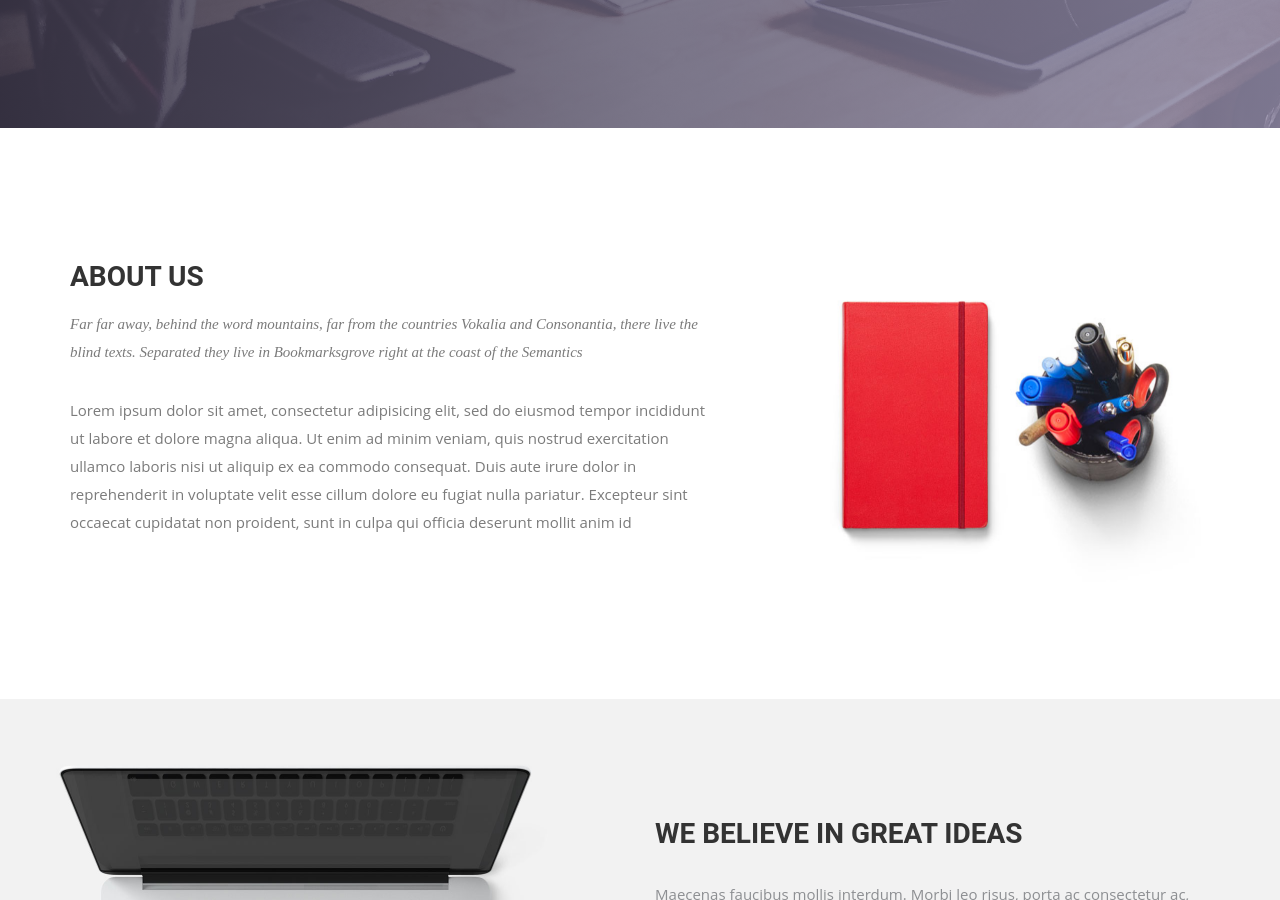
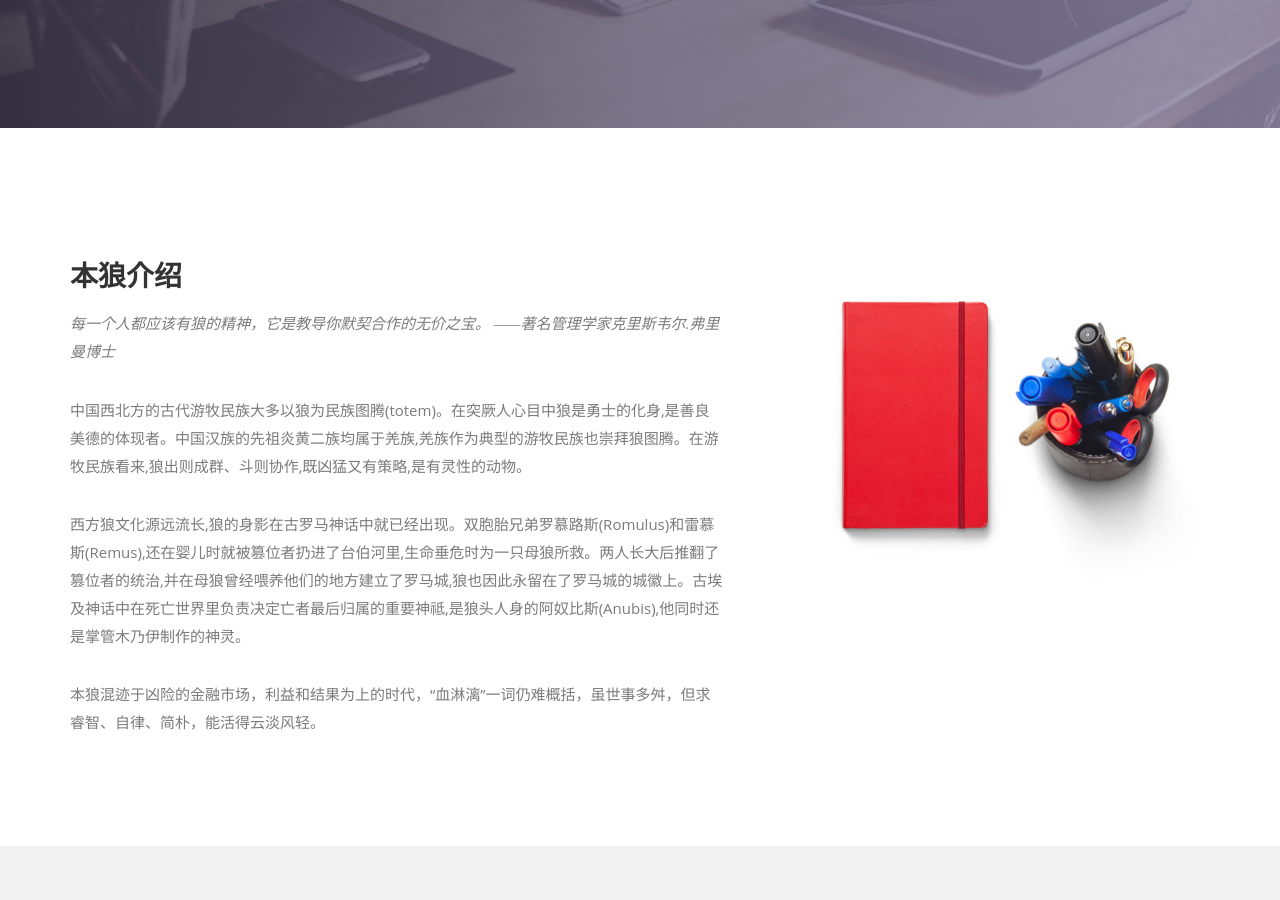
Before and after one commit to lycancn/lycan.github.io, a Jekyll site: the page built from index.html, in a window 1280 px wide and 900 px high, scrolled down 727 px. Built offline with Jekyll 4.4.1, drawn with Linux system fonts in a browser that asks for light colours; nearby versions of some CDN libraries; some web fonts are replaced.

Commit message:
Update index.html

```diff
--- a/index.html
+++ b/index.html
@@ -9,7 +9,7 @@ permalink: /
     <div class="row">
       <div class="col-md-10 col-md-offset-2">
         <div class="block">
-          <h1 class="animated fadeInUp">前海特区金融圈生活 &#38; <br> 前海之狼的财富Live</h1>
+          <h1 class="animated fadeInUp">前海特区金融圈生活 <br> 前海之狼的财富Live</h1>
           <p class="animated fadeInUp">虽无华尔街之狼的天堂地狱穿梭的生活空间，但不乏光怪陆离的故事。 </br> 物欲横流的拜金社会如何实现财富增长和内心平和？</p>
         </div>
       </div>
@@ -23,10 +23,12 @@ permalink: /
       <div class="col-md-7 col-sm-12">
         <div class="block">
           <div class="section-title">
-            <h2>About Us</h2>
-            <p>Far far away, behind the word mountains, far from the countries Vokalia and Consonantia, there live the blind texts. Separated they live in Bookmarksgrove right at the coast of the Semantics</p>
+            <h2>本狼介绍</h2>
+            <p>每一个人都应该有狼的精神，它是教导你默契合作的无价之宝。 ——著名管理学家克里斯韦尔.弗里曼博士</p>
           </div>
-          <p>Lorem ipsum dolor sit amet, consectetur adipisicing elit, sed do eiusmod tempor incididunt ut labore et dolore magna aliqua. Ut enim ad minim veniam, quis nostrud exercitation ullamco laboris nisi ut aliquip ex ea commodo consequat. Duis aute irure dolor in reprehenderit in voluptate velit esse cillum dolore eu fugiat nulla pariatur. Excepteur sint occaecat cupidatat non proident, sunt in culpa qui officia deserunt mollit anim id </p>
+          <p> 中国西北方的古代游牧民族大多以狼为民族图腾(totem)。在突厥人心目中狼是勇士的化身,是善良美德的体现者。中国汉族的先祖炎黄二族均属于羌族,羌族作为典型的游牧民族也崇拜狼图腾。在游牧民族看来,狼出则成群、斗则协作,既凶猛又有策略,是有灵性的动物。 </p>
+          <p> 西方狼文化源远流长,狼的身影在古罗马神话中就已经出现。双胞胎兄弟罗慕路斯(Romulus)和雷慕斯(Remus),还在婴儿时就被篡位者扔进了台伯河里,生命垂危时为一只母狼所救。两人长大后推翻了篡位者的统治,并在母狼曾经喂养他们的地方建立了罗马城,狼也因此永留在了罗马城的城徽上。古埃及神话中在死亡世界里负责决定亡者最后归属的重要神祗,是狼头人身的阿奴比斯(Anubis),他同时还是掌管木乃伊制作的神灵。 </p>
+          <p> 本狼混迹于凶险的金融市场，利益和结果为上的时代，“血淋漓”一词仍难概括，虽世事多舛，但求睿智、自律、简朴，能活得云淡风轻。</p>
         </div>
       </div><!-- .col-md-7 close -->
       <div class="col-md-5 col-sm-12">
```
